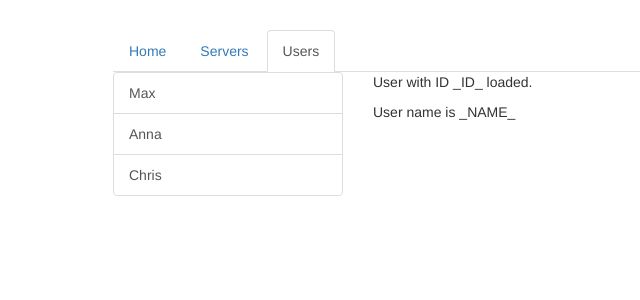
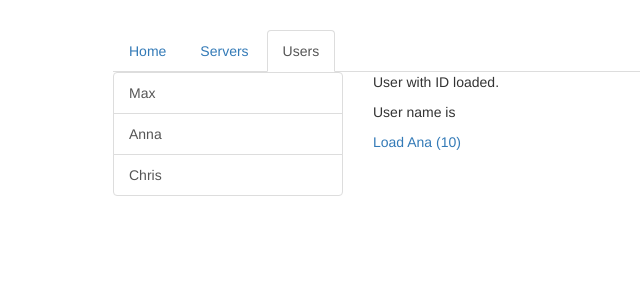
Before and after one commit to ForceAwakenz/Angular-Routing-Udemy-Max, an Angular app: page /users in a window 1280 px wide. Shown: the top 300 px of the page, without its empty margins (152-792 px from the left). Built offline with nearby package versions, Linux system fonts and the light colour scheme.

Commit message:
implement refresh url params from the inside a component through observable

```diff
--- a/src/app/users/user/user.component.html
+++ b/src/app/users/user/user.component.html
@@ -1,2 +1,3 @@
-<p>User with ID _ID_ loaded.</p>
-<p>User name is _NAME_</p>
+<p>User with ID {{user.id}} loaded.</p>
+<p>User name is {{user.name}}</p>
+<a [routerLink]="['/users', 10, 'Ana']">Load Ana (10)</a>
--- a/src/app/users/user/user.component.ts
+++ b/src/app/users/user/user.component.ts
@@ -1,5 +1,5 @@
 import { Component, OnInit } from '@angular/core';
-import { ActivatedRoute } from '@angular/router';
+import { ActivatedRoute, Params } from '@angular/router';
 
 @Component({
   selector: 'app-user',
@@ -16,6 +16,10 @@ export class UserComponent implements OnInit {
       id: this.route.snapshot.params['id'],
       name: this.route.snapshot.params['name']
     }
+    this.route.params.subscribe( (params: Params) => {
+      this.user.id = params.id;
+      this.user.name = params.name;
+    })
   }
 
 }
```
